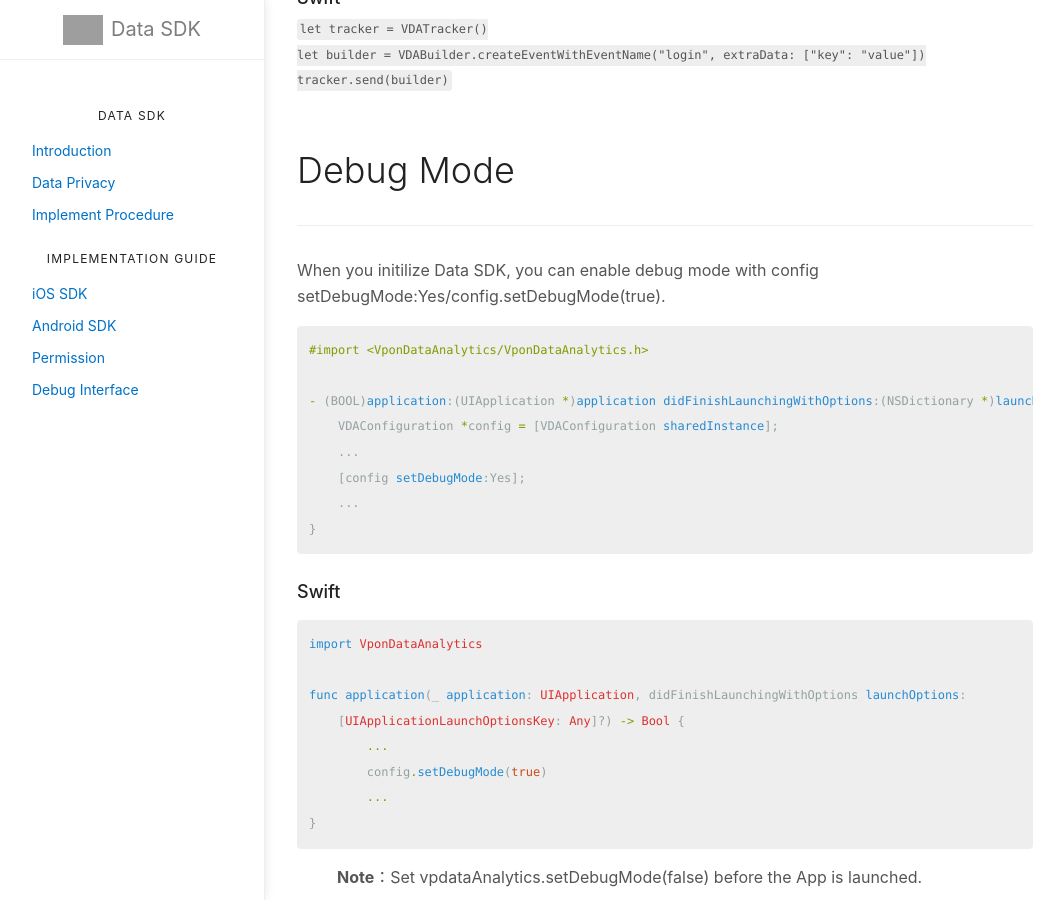
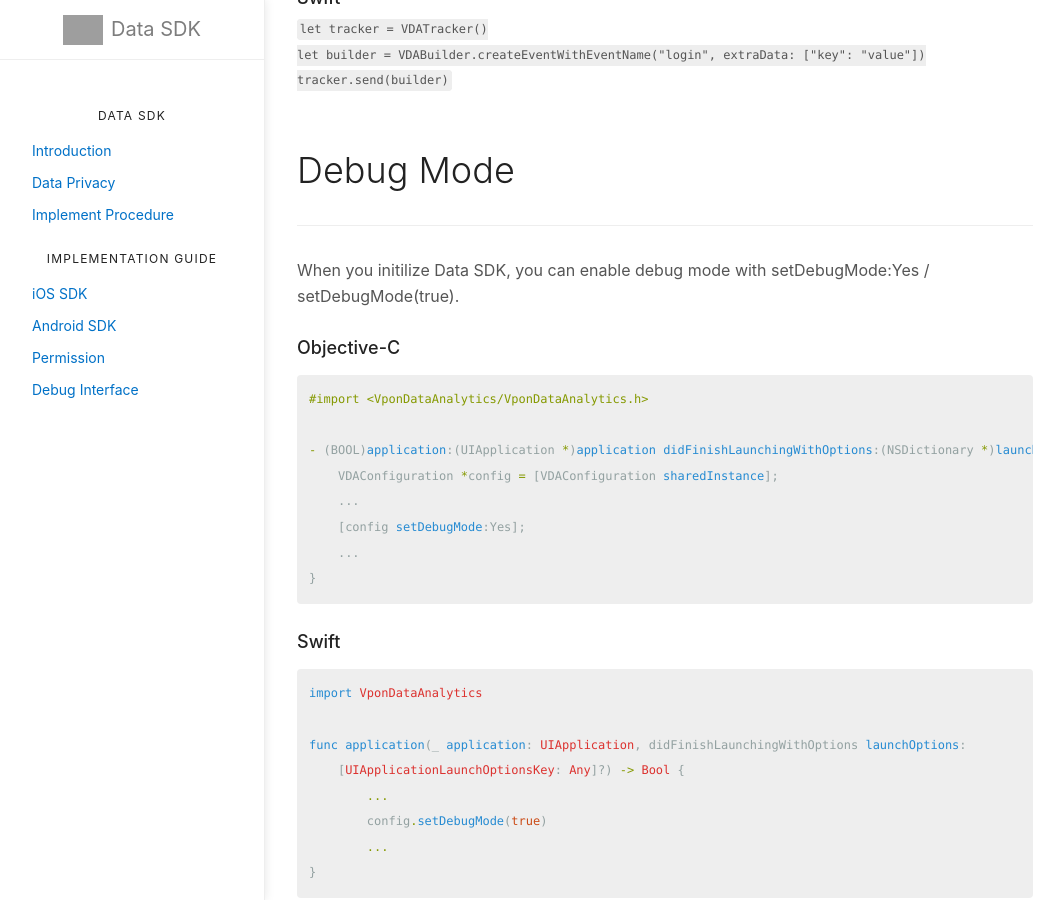
Before and after one commit to vpon-data/data-sdk, a Jekyll site: the page built from docs/ios.md, in a window 1280 px wide and 900 px high, scrolled down 2188 px. Shown: the whole window, without its empty margins (107-1171 px from the left). Built offline with Jekyll 4.4.1, drawn with Linux system fonts in a browser that asks for light colours; grey boxes are pictures that could not be loaded.

Commit message:
Update ios.md

````diff
--- a/docs/ios.md
+++ b/docs/ios.md
@@ -103,8 +103,10 @@
 
 # Debug Mode
 ---
-When you initilize Data SDK, you can enable debug mode with config setDebugMode:Yes/config.setDebugMode(true).
+When you initilize Data SDK, you can enable debug mode with setDebugMode:Yes / setDebugMode(true).
 
+
+### Objective-C
 
 ```objc
 #import <VponDataAnalytics/VponDataAnalytics.h>
````
